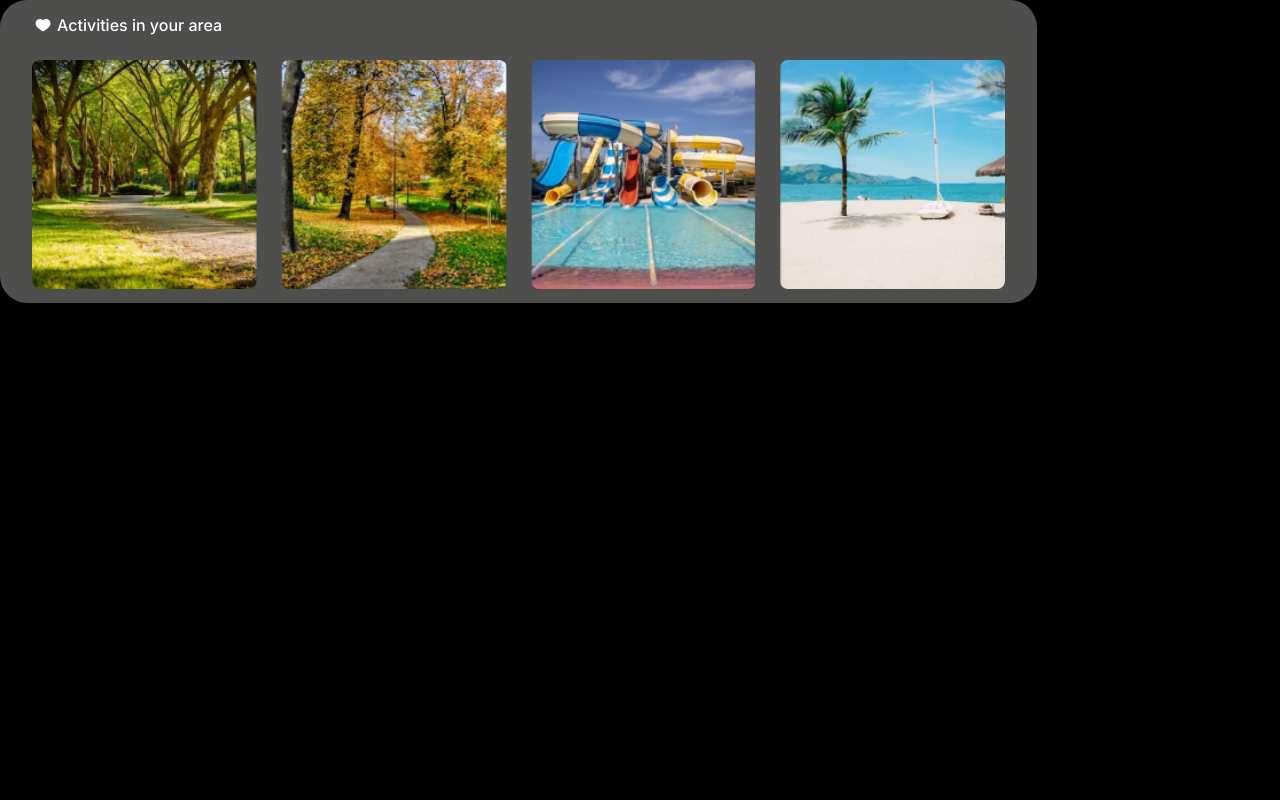
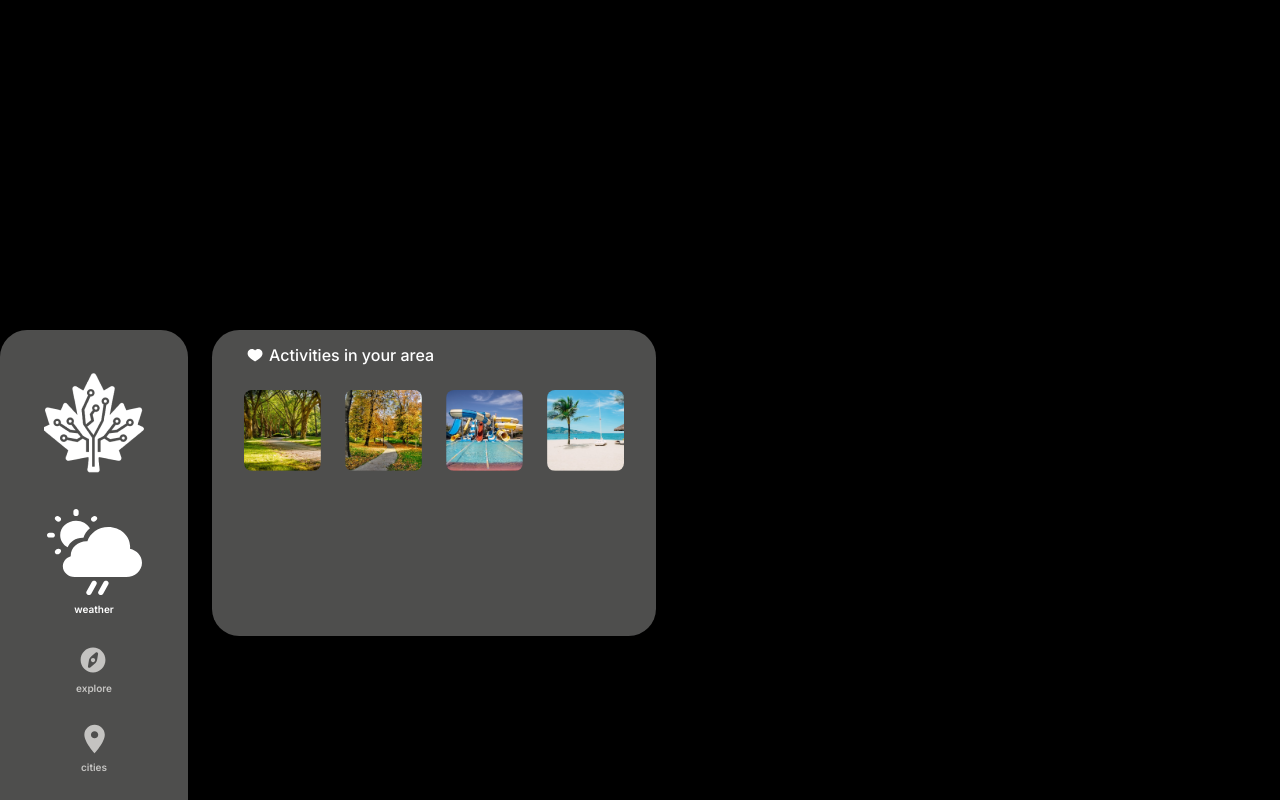
Before and after one commit to Scholak/2ece89c0-c269-4882-ac99-60ff13ca91f3, a React (Vite) app: page / in a window 1280 px wide. Shown: the top 800 px of the page. Built offline with nearby package versions, Linux system fonts and the light colour scheme.

Commit message:
feat: menu desktop view completed

```diff
--- a/src/App.tsx
+++ b/src/App.tsx
@@ -1,11 +1,12 @@
-import { Activities } from './components'
+import { Activities, Menu } from './components'
 
 const App = () => {
   return (
-    <main>
-      <Activities />
-    </main>
-  )
+		<main>
+			<Menu />
+			<Activities />
+		</main>
+	)
 }
 
 export default App
--- a/src/components/Activities/Activities.module.scss
+++ b/src/components/Activities/Activities.module.scss
@@ -1,5 +1,5 @@
 .container {
-  grid-area: 'activities';
+  grid-area: activities;
   border-radius: 27.244px;
   background: rgba(196, 195, 193, 0.40);
   padding: 14px 32px;
--- /dev/null
+++ b/src/components/Menu/Menu.module.scss
@@ -0,0 +1,39 @@
+.menu {
+  grid-area: menu;
+  display: flex;
+  flex-direction: column;
+  align-items: center;
+  gap: 34px;
+  padding: 42px 44px;
+  border-radius: 27px;
+  background: rgba(196, 195, 193, 0.40);
+
+  .links {
+    display: flex;
+    flex-direction: column;
+    align-items: center;
+    gap: 28px;
+    color: #C4C3C1;
+
+    .link {
+      display: flex;
+      flex-direction: column;
+      align-items: center;
+      gap: 4px;
+      cursor: pointer;
+
+      &:first-child {
+        color: #ffffff;
+
+        p {
+          margin-top: 4px;
+        }
+      }
+
+      p {
+        font-size: 10px;
+        font-weight: 600;
+      }
+    }
+  }
+}
--- /dev/null
+++ b/src/components/Menu/Menu.tsx
@@ -0,0 +1,103 @@
+import styles from './Menu.module.scss'
+import logo from '../../assets/logo.png'
+
+const Menu = () => {
+  return (
+		<nav className={styles.menu}>
+			<img src={logo} alt='logo' className={styles.logo} />
+			<div>
+				<div className={styles.links}>
+					<div className={styles.link}>
+						<svg xmlns='http://www.w3.org/2000/svg' width='95' height='86' viewBox='0 0 95 86' fill='none'>
+							<g clip-path='url(#clip0_2_180)'>
+								<path
+									d='M12.2972 7.64445L13.3264 8.57611C14.3556 9.48389 14.3556 11.0128 13.3264 11.9206L13.3 11.9444C12.2708 12.8761 10.6347 12.8761 9.60556 11.9444L8.57639 11.0128C7.54722 10.105 7.54722 8.6 8.57639 7.66833L8.60278 7.64445C9.60556 6.73667 11.2681 6.71278 12.2972 7.64445Z'
+									fill='white'
+								/>
+								<path
+									d='M2.6125 23.7694H5.30417C6.75556 23.7694 7.91667 24.8206 7.91667 26.1583V26.1822C7.91667 27.4961 6.75556 28.5472 5.27778 28.5233H2.6125C1.16111 28.5233 0 27.4722 0 26.1583V26.1344C0 24.8206 1.16111 23.7694 2.6125 23.7694Z'
+									fill='white'
+								/>
+								<path
+									d='M29.0278 0H29.0542C30.5056 0 31.6667 1.05111 31.6667 2.365V4.68222C31.6667 5.99611 30.5056 7.04722 29.0278 7.02333H29.0014C27.55 7.02333 26.3889 5.97222 26.3889 4.65833V2.365C26.3889 1.05111 27.55 0 29.0278 0Z'
+									fill='white'
+								/>
+								<path
+									d='M45.7583 7.64445C46.7875 6.73667 48.45 6.73667 49.4792 7.66833C50.5083 8.6 50.5083 10.0811 49.4792 11.0128L48.45 11.9444C47.4472 12.8761 45.7847 12.8761 44.7556 11.9444L44.7292 11.9206C43.7 11.0128 43.7 9.50778 44.7292 8.57611L45.7583 7.64445Z'
+									fill='white'
+								/>
+								<path
+									d='M13.1944 26.1583C13.1944 18.2511 20.2931 11.825 29.0278 11.825C35.0233 11.825 40.2479 14.8526 42.9352 19.3087C39.8713 21.775 37.5818 25.0127 36.4387 28.6853C36.1692 28.6729 35.8979 28.6667 35.625 28.6667C28.6903 28.6667 22.7969 32.7025 20.6545 38.321C16.177 35.787 13.1944 31.2838 13.1944 26.1583Z'
+									fill='white'
+								/>
+								<path
+									d='M12.2972 44.6483C11.2681 45.58 9.60556 45.58 8.57639 44.6483C7.54722 43.7167 7.54722 42.2356 8.55 41.28L9.57917 40.3483C10.6083 39.4167 12.2708 39.4167 13.3 40.3483L13.3264 40.3722C14.3292 41.28 14.3556 42.785 13.3264 43.7167L12.2972 44.6483Z'
+									fill='white'
+								/>
+								<path
+									d='M79.1667 68.0833H27.7083C21.15 68.0833 15.8333 63.2704 15.8333 57.3333C15.8333 52.648 19.1444 48.6628 23.764 47.1906C23.7547 46.9892 23.75 46.7868 23.75 46.5833C23.75 38.6673 30.8388 32.25 39.5833 32.25C39.8562 32.25 40.1275 32.2563 40.397 32.2686C42.9748 23.9869 51.3814 17.9167 61.3542 17.9167C73.3779 17.9167 83.125 26.7404 83.125 37.625C83.125 38.3729 83.079 39.111 82.9894 39.8372C89.8871 41.3853 95 47.0271 95 53.75C95 61.6661 87.9112 68.0833 79.1667 68.0833Z'
+									fill='white'
+								/>
+								<path
+									d='M39.5256 82.5212L44.7869 72.9954C45.2367 72.1811 46.1562 71.6667 47.1619 71.6667C49.1358 71.6667 50.4197 73.5472 49.5369 75.1454L44.2756 84.6712C43.8258 85.4856 42.9063 86 41.9006 86C39.9267 86 38.6428 84.1195 39.5256 82.5212Z'
+									fill='white'
+								/>
+								<path
+									d='M51.4006 82.5212L56.6619 72.9954C57.1117 72.1811 58.0312 71.6667 59.0369 71.6667C61.0108 71.6667 62.2947 73.5472 61.4119 75.1454L56.1506 84.6712C55.7008 85.4856 54.7813 86 53.7756 86C51.8017 86 50.5178 84.1195 51.4006 82.5212Z'
+									fill='white'
+								/>
+							</g>
+							<defs>
+								<clipPath id='clip0_2_180'>
+									<rect width='95' height='86' fill='white' />
+								</clipPath>
+							</defs>
+						</svg>
+						<p>weather</p>
+					</div>
+					<div className={styles.link}>
+						<svg xmlns='http://www.w3.org/2000/svg' width='35' height='35' viewBox='0 0 35 35' fill='none'>
+							<path
+								fill-rule='evenodd'
+								clip-rule='evenodd'
+								d='M4.61169 17.0278C4.61169 10.1706 10.1706 4.61169 17.0278 4.61169C23.885 4.61169 29.4439 10.1706 29.4439 17.0278C29.4439 23.885 23.885 29.4439 17.0278 29.4439C10.1706 29.4439 4.61169 23.885 4.61169 17.0278ZM15.3957 13.209C14.071 14.2988 13.186 15.8317 12.9045 17.5238L11.9726 23.1261C11.7575 24.4195 13.2614 25.2877 14.2739 24.4547L18.6597 20.8466C19.9844 19.7567 20.8694 18.2239 21.1509 16.5317L22.0827 10.9294C22.2979 9.63606 20.794 8.7678 19.7815 9.60079L15.3957 13.209Z'
+								fill='#C4C3C1'
+							/>
+							<path
+								d='M14.8993 17.0278C14.8993 15.8523 15.8523 14.8993 17.0278 14.8993C18.2033 14.8993 19.1563 15.8523 19.1563 17.0278C19.1563 18.2033 18.2033 19.1563 17.0278 19.1563C15.8523 19.1563 14.8993 18.2033 14.8993 17.0278Z'
+								fill='#C4C3C1'
+							/>
+						</svg>
+						<p>explore</p>
+					</div>
+					<div className={styles.link}>
+						<svg xmlns='http://www.w3.org/2000/svg' width='35' height='35' viewBox='0 0 35 35' fill='none'>
+							<path
+								d='M17.5771 2.69666C11.9361 2.69666 7.36047 7.18075 7.36047 12.709C7.36047 20.2182 17.5771 31.3033 17.5771 31.3033C17.5771 31.3033 27.7938 20.2182 27.7938 12.709C27.7938 7.18075 23.2182 2.69666 17.5771 2.69666ZM17.5771 16.2848C15.563 16.2848 13.9283 14.6829 13.9283 12.709C13.9283 10.7351 15.563 9.13316 17.5771 9.13316C19.5913 9.13316 21.226 10.7351 21.226 12.709C21.226 14.6829 19.5913 16.2848 17.5771 16.2848Z'
+								fill='#C4C3C1'
+							/>
+						</svg>
+						<p>cities</p>
+					</div>
+					<div className={styles.link}>
+						<svg xmlns='http://www.w3.org/2000/svg' width='35' height='35' viewBox='0 0 35 35' fill='none'>
+							<path
+								d='M12.9932 17.0278C12.9932 14.4808 15.058 12.4161 17.6049 12.4161C20.1519 12.4161 22.2166 14.4808 22.2166 17.0278C22.2166 19.5747 20.1519 21.6395 17.6049 21.6395C15.058 21.6395 12.9932 19.5747 12.9932 17.0278Z'
+								fill='#C4C3C1'
+							/>
+							<path
+								fill-rule='evenodd'
+								clip-rule='evenodd'
+								d='M16.8397 2.60882C17.258 2.17597 17.9518 2.17597 18.3702 2.60882L22.0202 6.38542H27.1831C27.7708 6.38542 28.2473 6.86189 28.2473 7.44965V12.6125L32.0239 16.2625C32.4567 16.6809 32.4567 17.3747 32.0239 17.793L28.2473 21.4431V26.6059C28.2473 27.1937 27.7708 27.6701 27.1831 27.6701H22.0202L18.3702 31.4467C17.9518 31.8796 17.258 31.8796 16.8397 31.4468L13.1896 27.6701H8.0268C7.43904 27.6701 6.96257 27.1937 6.96257 26.6059V21.4431L3.18596 17.793C2.75312 17.3747 2.75312 16.6809 3.18596 16.2625L6.96257 12.6125V7.44965C6.96257 6.86189 7.43904 6.38542 8.0268 6.38542H13.1896L16.8397 2.60882ZM17.6049 10.2876C13.8824 10.2876 10.8648 13.3053 10.8648 17.0278C10.8648 20.7503 13.8824 23.7679 17.6049 23.7679C21.3274 23.7679 24.3451 20.7503 24.3451 17.0278C24.3451 13.3053 21.3274 10.2876 17.6049 10.2876Z'
+								fill='#C4C3C1'
+							/>
+						</svg>
+						<p>settings</p>
+					</div>
+				</div>
+			</div>
+		</nav>
+	)
+}
+
+export default Menu
--- a/src/components/index.ts
+++ b/src/components/index.ts
@@ -1 +1,2 @@
 export { default as Activities } from './Activities/Activities'
+export { default as Menu } from './Menu/Menu'
--- a/src/index.scss
+++ b/src/index.scss
@@ -21,6 +21,7 @@ main {
   grid-template-areas:
     "info info hourlyForecast"
     "menu activities airConditions"
-    "menu weeklyForecast airConditions"
-  ;
+    "menu weeklyForecast airConditions";
+  grid-template-rows: repeat(3, 306px);
+  grid-template-columns: 188px 1fr 600px;
 }
```
Also changed, not shown: src/assets/logo.png (added).
